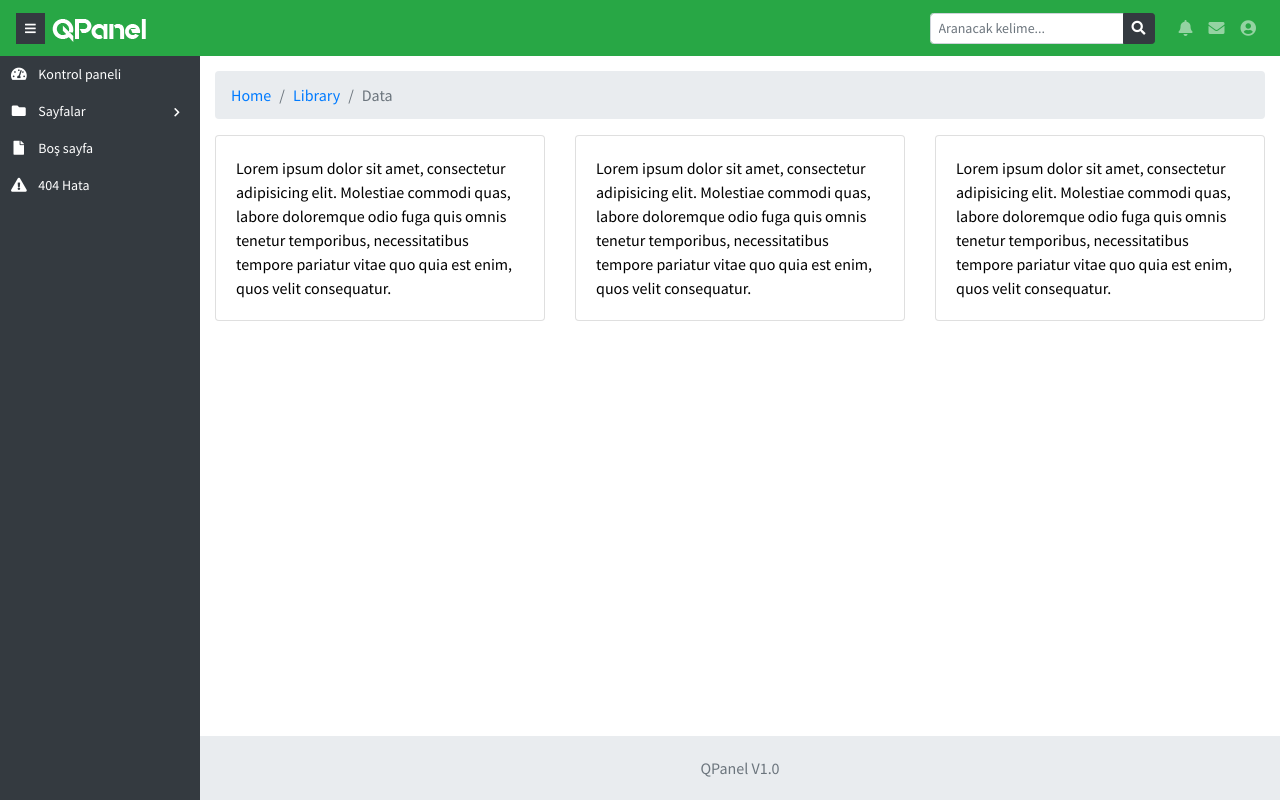
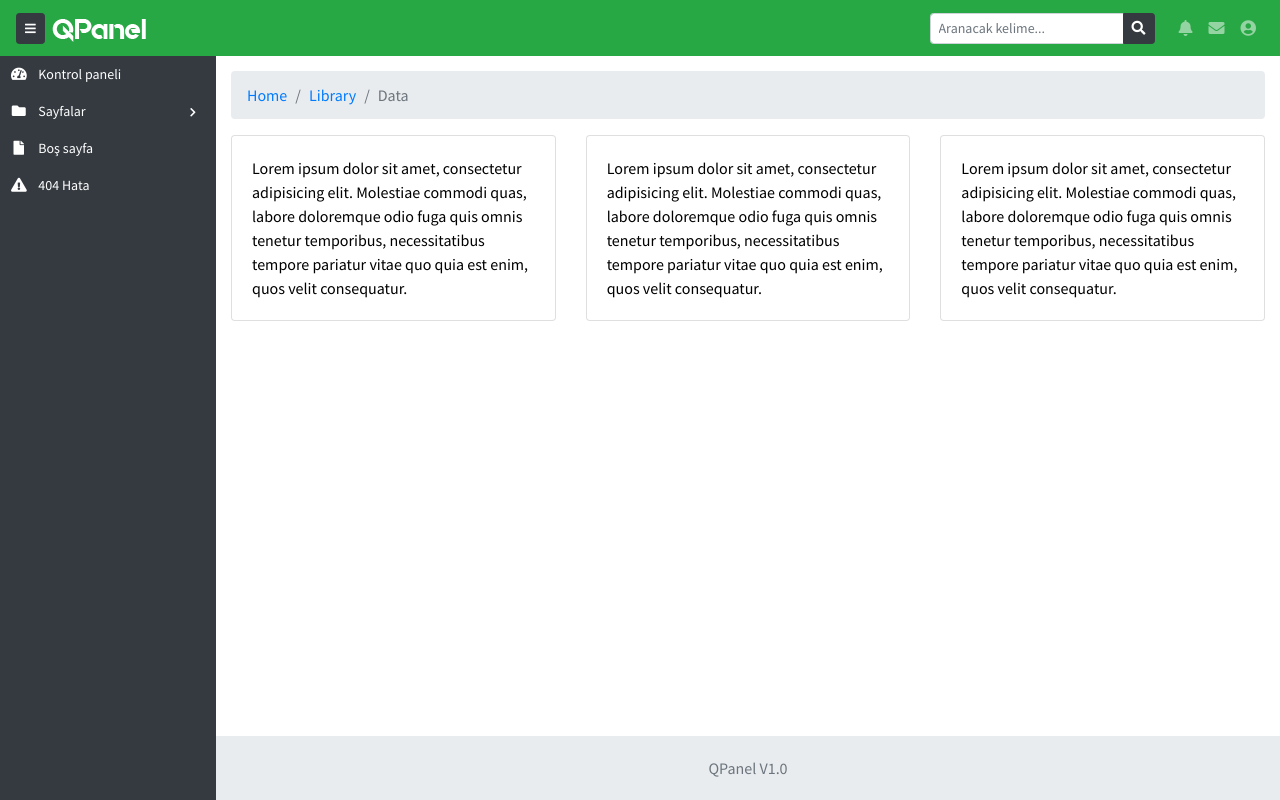
Before and after one commit to ecoztas/QPanel, a website: page index.html in a window 1280 px wide. Drawn offline with nearby package versions, Linux system fonts and the light colour scheme.

Commit message:
Güncelleme

```diff
--- a/index.html
+++ b/index.html
@@ -27,7 +27,7 @@
 
 <body>
     <nav class="navbar navbar-expand navbar-dark bg-success m_navbar">
-        <a class="btn btn-dark btn-sm order-0 rounded-0 order-sm-0 mr-1" id="launcher" href="javascript:void(0)">
+        <a class="btn btn-dark btn-sm order-0 order-sm-0 mr-1" id="launcher" href="javascript:void(0)">
             <i class="fa fa-bars fa-sm"></i>
         </a>
         <a class="navbar-brand" href="./">
--- a/styles/sass/application.scss
+++ b/styles/sass/application.scss
@@ -15,9 +15,7 @@
 @import 'theme/_fonts.scss';
 @import 'theme/_configs.scss';
 @import 'base/_elements.scss';
-@import 'layout/_page.scss';
-@import 'layout/_sidebar.scss';
-@import 'layout/_content.scss';
+@import 'layout/_skeleton.scss';
 @import 'module/_navbar.scss';
 @import 'module/_dropdown.scss';
 @import 'module/_menu.scss';
--- a/styles/sass/layout/_content.scss
+++ /dev/null
@@ -1,11 +0,0 @@
-#l_page {
-    #l__content {
-        transition: $base-transition;
-        min-height: calc(100% - #{$navbar-height}) !important;
-        margin: 0;
-        padding-bottom: 6em;
-        width: 100%;
-        display: flex;
-        position: relative;
-    }
-}
--- a/styles/sass/layout/_page.scss
+++ /dev/null
@@ -1,4 +0,0 @@
-#l_page {
-    width: 100%;
-    display: flex;
-}
--- a/styles/sass/layout/_sidebar.scss
+++ b/styles/sass/layout/_skeleton.scss
@@ -1,9 +1,22 @@
 #l_page {
+    width: 100%;
+    display: flex;
+
     #l__sidebar {
         min-width: $sidebar-width !important;
         max-width: $sidebar-width !important;
         transition: $base-transition;
         min-height: calc(100vh - #{$navbar-height}) !important;
+        position: relative;
+    }
+
+    #l__content {
+        transition: $base-transition;
+        min-height: calc(100% - #{$navbar-height}) !important;
+        margin: 0;
+        padding-bottom: 6em;
+        width: 100%;
+        display: flex;
         position: relative;
     }
 }
--- a/styles/sass/theme/_configs.scss
+++ b/styles/sass/theme/_configs.scss
@@ -1,5 +1,5 @@
 $base-font: 'Source Sans Pro', sans-serif;
 $base-transition: all 0.4s;
 $navbar-height: 56px;
-$sidebar-width: 200px;
+$sidebar-width: 216px;
 $screen-size: 768px; // tablet
```
Also changed, not shown: 404.html (+1 -1 lines), bos-sayfa.html (+1 -1 lines), styles/application.css, styles/application.min.css, 1 other file.
